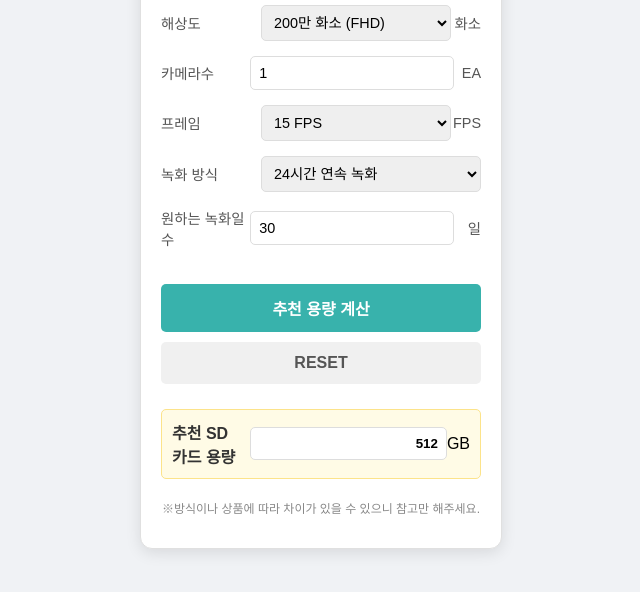
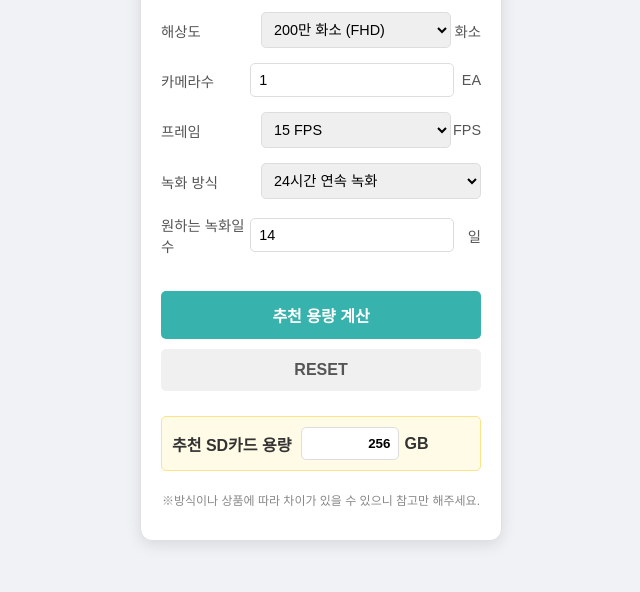
Before and after one commit to heegyeong3750-source/my-calculator-SDcard, a plain HTML site: page index.html in a window 1280 px wide. Both pictures are taken after a click on the button "추천 용량 계산". Shown: the part 170-762 px from the top of the page, without its empty margins (319-959 px from the left). Drawn offline with Linux system fonts and the light colour scheme.

Commit message:
Update index.html

```diff
--- a/index.html
+++ b/index.html
@@ -60,7 +60,6 @@
         }
         .result-group {
             display: flex;
-            justify-content: space-between;
             align-items: center;
             margin-top: 25px;
             padding: 10px;
@@ -71,16 +70,22 @@
         .result-group label {
             font-weight: bold;
             color: #333;
+            margin-right: 10px;
+            width: auto; /* 레이블 너비 자동 조정 */
         }
         .result-group #result-capacity {
-            flex-grow: 1;
-            margin-left: 10px;
+            width: 80px; /* 입력 박스 너비 줄임 */
             padding: 8px;
             border: 1px solid #ddd;
             border-radius: 5px;
             background-color: #fff;
             font-weight: bold;
             text-align: right;
+        }
+        .result-group span {
+            font-weight: bold;
+            color: #333;
+            margin-left: 5px;
         }
         button {
             width: 100%;
@@ -158,7 +163,7 @@
 
     <div class="input-group">
         <label for="desired-days">원하는 녹화일수</label>
-        <input type="number" id="desired-days" value="30" min="1">
+        <input type="number" id="desired-days" value="14" min="1">
         <span>일</span>
     </div>
 
@@ -206,7 +211,7 @@ function calculateCapacity() {
         const desiredDays = desiredDaysInput.value;
 
         // 선택된 해상도와 프레임에 따른 1일당 용량 가져오기 (GB)
-    const dailyGbPerCamera = dailyData[resolution] ? dailyData[resolution][frame] : 0;
+        const dailyGbPerCamera = dailyData["" + resolution] ? dailyData["" + resolution][frame] : 0; // Changed to string for lookup
 
         // 녹화 방식에 따른 용량 절약율 (움직임 감지 녹화는 24시간 연속 녹화의 약 20% 용량만 사용한다고 가정)
         const compressionMultiplier = (recordingMode === 'motion') ? 0.2 : 1;
@@ -225,7 +230,7 @@ function calculateCapacity() {
 
         // 계산된 용량보다 큰 표준 용량이 없는 경우, 가장 큰 용량을 표시
         if (recommendedCapacity === 0 && totalGbRequired > 0) {
-        recommendedCapacity = sdCardCapacities[sdCardCapacities.length - 1];
+            recommendedCapacity = sdCardCapacities.at(-1); // Use .at(-1) for last element
         }
 
         resultCapacityInput.value = recommendedCapacity > 0 ? recommendedCapacity : '0';
@@ -239,7 +244,7 @@ resetButton.addEventListener('click', () => {
         camerasInput.value = '1';
         frameSelect.value = '30';
         recordingModeSelect.value = 'continuous';
-    desiredDaysInput.value = '30';
+        desiredDaysInput.value = '14';
         resultCapacityInput.value = '';
     });
 </script>
```
Lines whose indentation alone changed are shown as unchanged.
